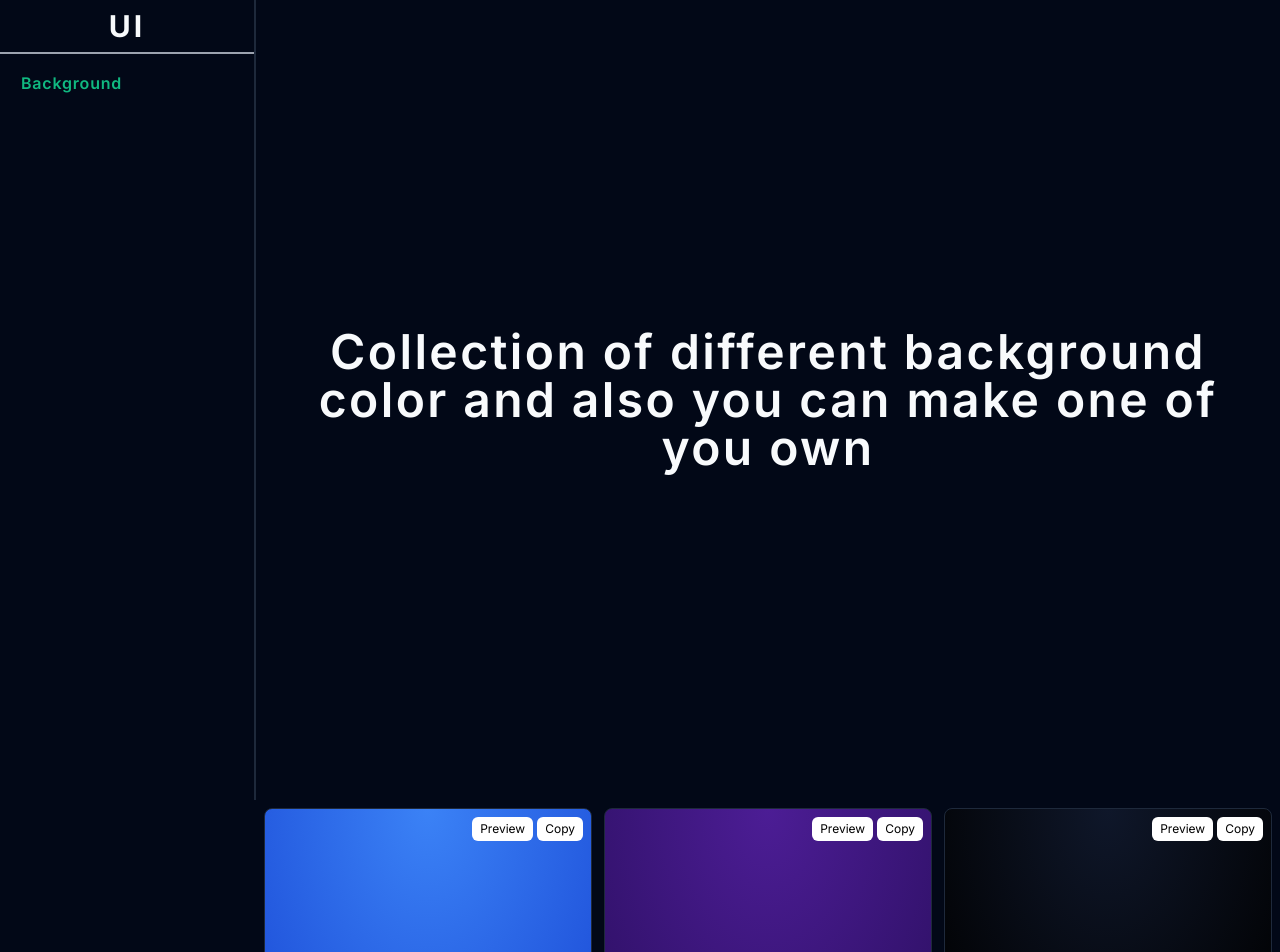
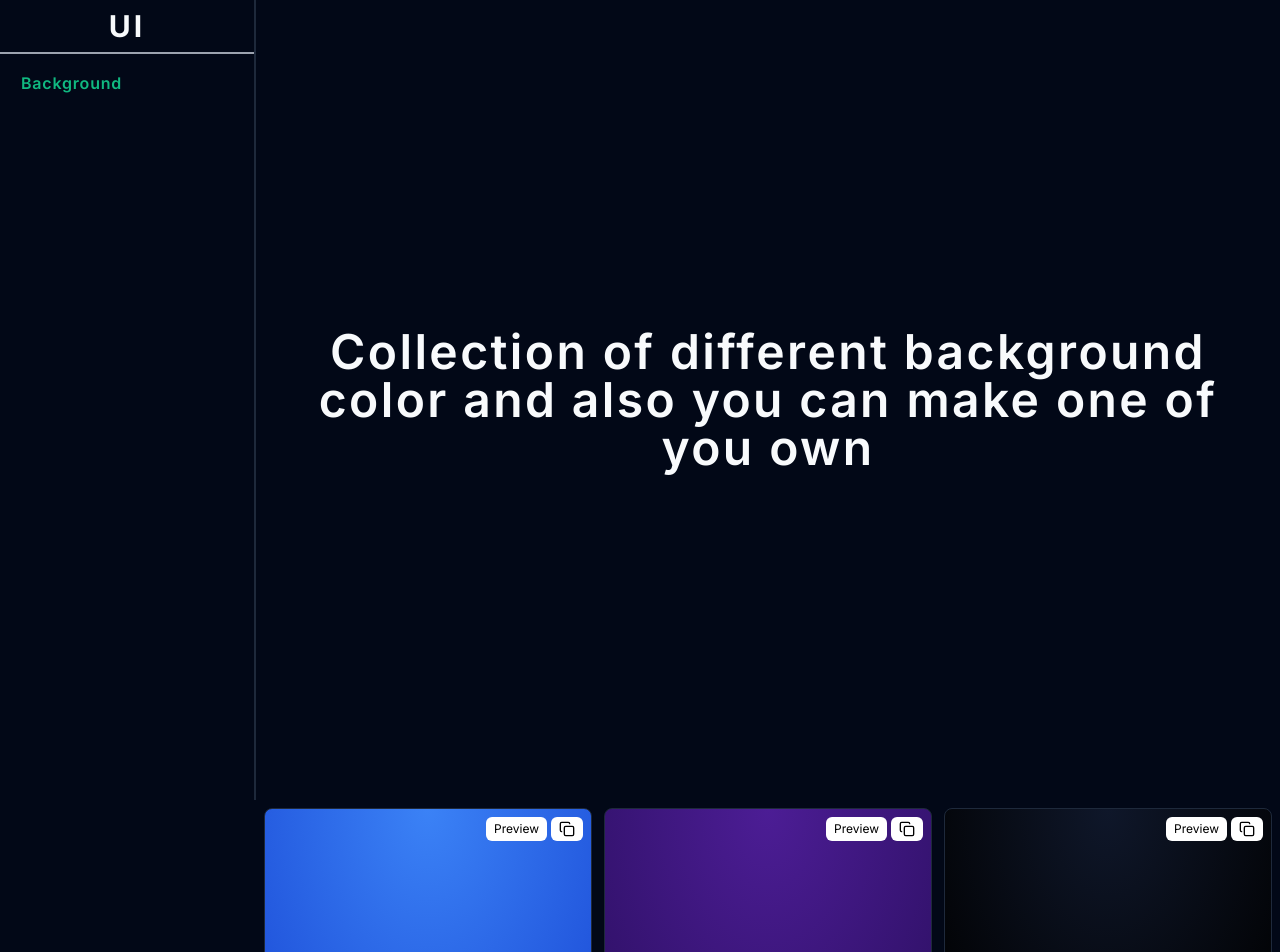
Before and after one commit to faisal004/BG, a Next.js app: page /background in a window 1280 px wide. Shown: the top 952 px of the page. Built offline with nearby package versions, Linux system fonts and the light colour scheme.

Commit message:
added : copy functionality added

```diff
--- a/app/(main)/background/_components/background-card.tsx
+++ b/app/(main)/background/_components/background-card.tsx
@@ -1,23 +1,43 @@
+'use client'
+import { Card } from '@/components/ui/card'
+import { useBackgroundStore } from '@/Store/backgroundStore'
+import { Check, Copy } from 'lucide-react'
+import { useState } from 'react'
 
-"use client"
-import { Card } from '@/components/ui/card'
-import { useBackgroundStore } from '@/Store/backgroundStore';
-
-const BackgroundColorCard = ({bg}:any) => {
-  const { backgroundColor, setBgValue } = useBackgroundStore();
+const BackgroundColorCard = ({ bg }: any) => {
+  const { backgroundColor, setBgValue } = useBackgroundStore()
+  const [copied, setCopied] = useState(false)
+  const handleCopy = () => {
+    navigator.clipboard.writeText(bg)
+    setCopied(true)
+    setTimeout(() => {
+      setCopied(false)
+    }, 1000)
+  }
   const handlePreview = () => {
-    // Set the background value when preview button is clicked
-    setBgValue(bg);
-
-  };
+    setBgValue(bg)
+  }
   return (
-    <Card className={`h-60 w-full flex items-center  justify-center relative ${bg} `}>
+    <Card
+      className={`h-60 w-full flex items-center  justify-center relative ${bg} `}
+    >
       <div className={`flex absolute top-2 right-2 gap-1`}>
-        <button className="py-0 bg-white rounded-md px-2 text-black h-6 text-xs" onClick={handlePreview}>
+        <button
+          className="py-0 bg-white rounded-md px-2 text-black h-6 text-xs"
+          onClick={handlePreview}
+        >
           Preview
         </button>{' '}
-        <button className="py-0 bg-white rounded-md px-2 text-black h-6 text-xs">
-          Copy
+        <button
+          onClick={handleCopy}
+          disabled={copied}
+          className="py-0 bg-white rounded-md px-2 text-black h-6 text-xs"
+        >
+          {copied ? (
+            <Check className="h-4 w-4" />
+          ) : (
+            <Copy className="h-4 w-4" />
+          )}
         </button>
       </div>
     </Card>
```
